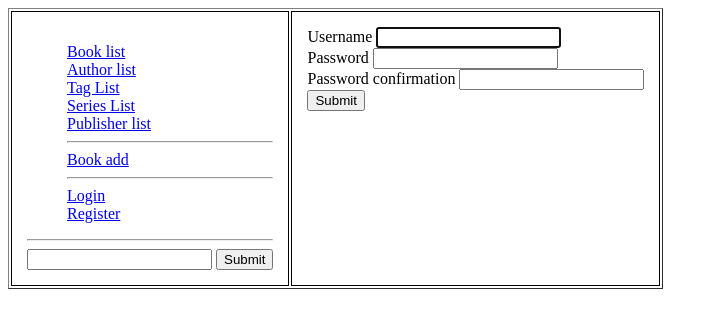
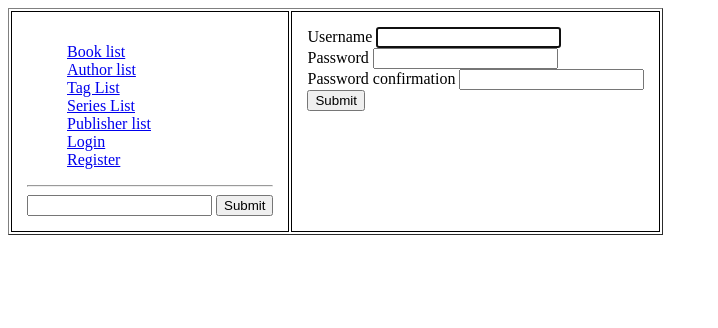
Before and after one commit to IllusionOfControl/candle, a Django app: page /auth/register in a window 1280 px wide. Shown: the top 328 px of the page, without its empty margins (0-718 px from the left). Run offline with Django 3.2, Linux system fonts and the light colour scheme.

Commit message:
fixed nav bar for anonymous users

```diff
--- a/bookstore/templates/_nav_urls.html
+++ b/bookstore/templates/_nav_urls.html
@@ -6,15 +6,16 @@
         <li style="list-style: none"><a href="{% url 'tag_list' %}">Tag List</a></li>
         <li style="list-style: none"><a href="{% url 'series_list' %}">Series List</a></li>
         <li style="list-style: none"><a href="{% url 'publisher_list' %}">Publisher list</a></li>
-        <hr>
-        <li style="list-style: none"><a href="{% url 'book_add' %}">Book add</a></li>
-        <hr>
+
         {% if user.is_authenticated %}
             <p>Hello, <b>{{ user.username }}</b></p>
             <li style="list-style: none"><a href="{% url 'auth_logout' %}">Logout</a></li>
             {% if user.is_superuser %}
                 <li style="list-style: none"><a href="{% url 'admin:index' %}">Admin panel</a></li>
             {% endif %}
+            <hr>
+                <li style="list-style: none"><a href="{% url 'book_add' %}">Book add</a></li>
+            <hr>
         {% else %}
             <li style="list-style: none"><a href="{% url 'auth_login' %}">Login</a></li>
             <li style="list-style: none"><a href="{% url 'auth_register' %}">Register</a></li>
```
